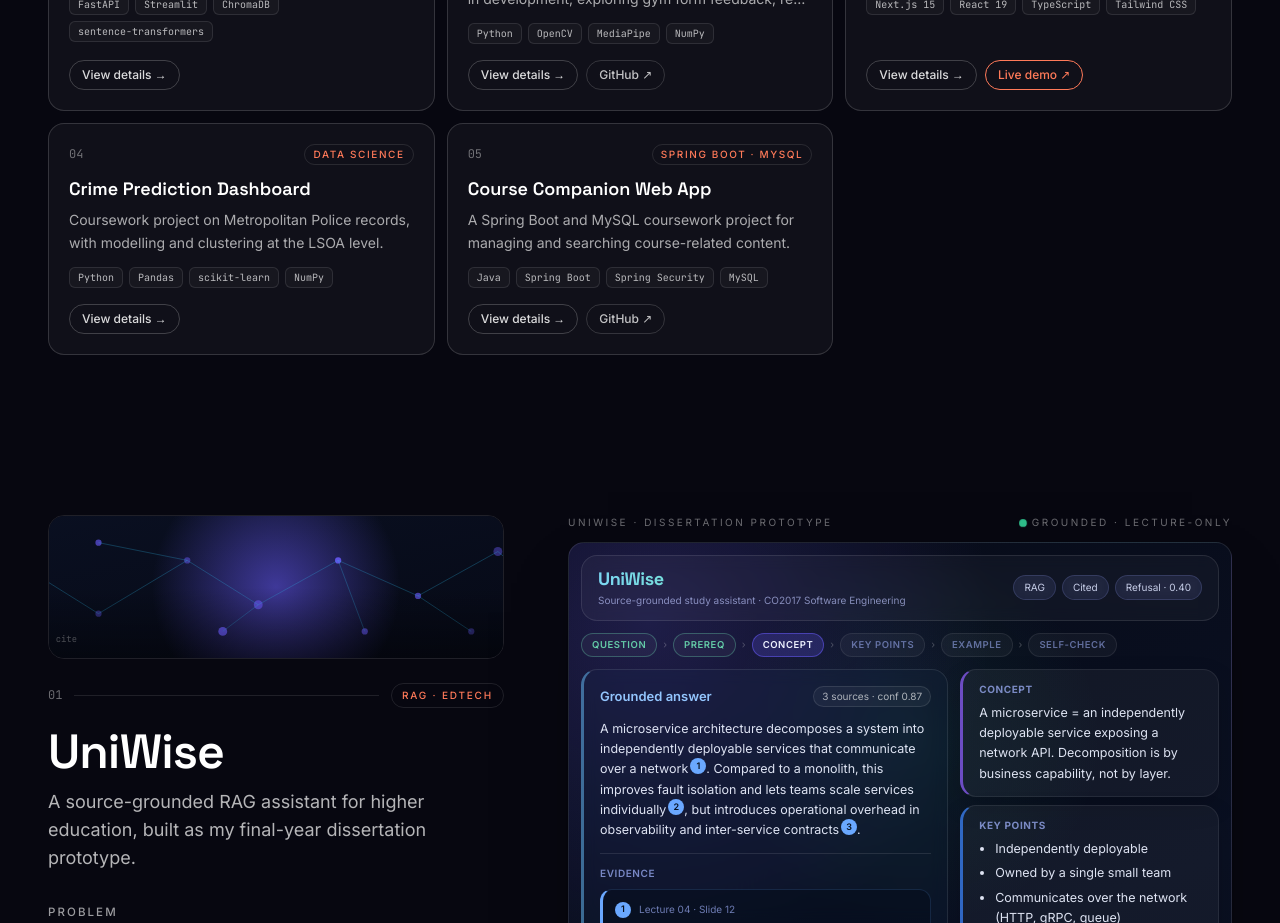
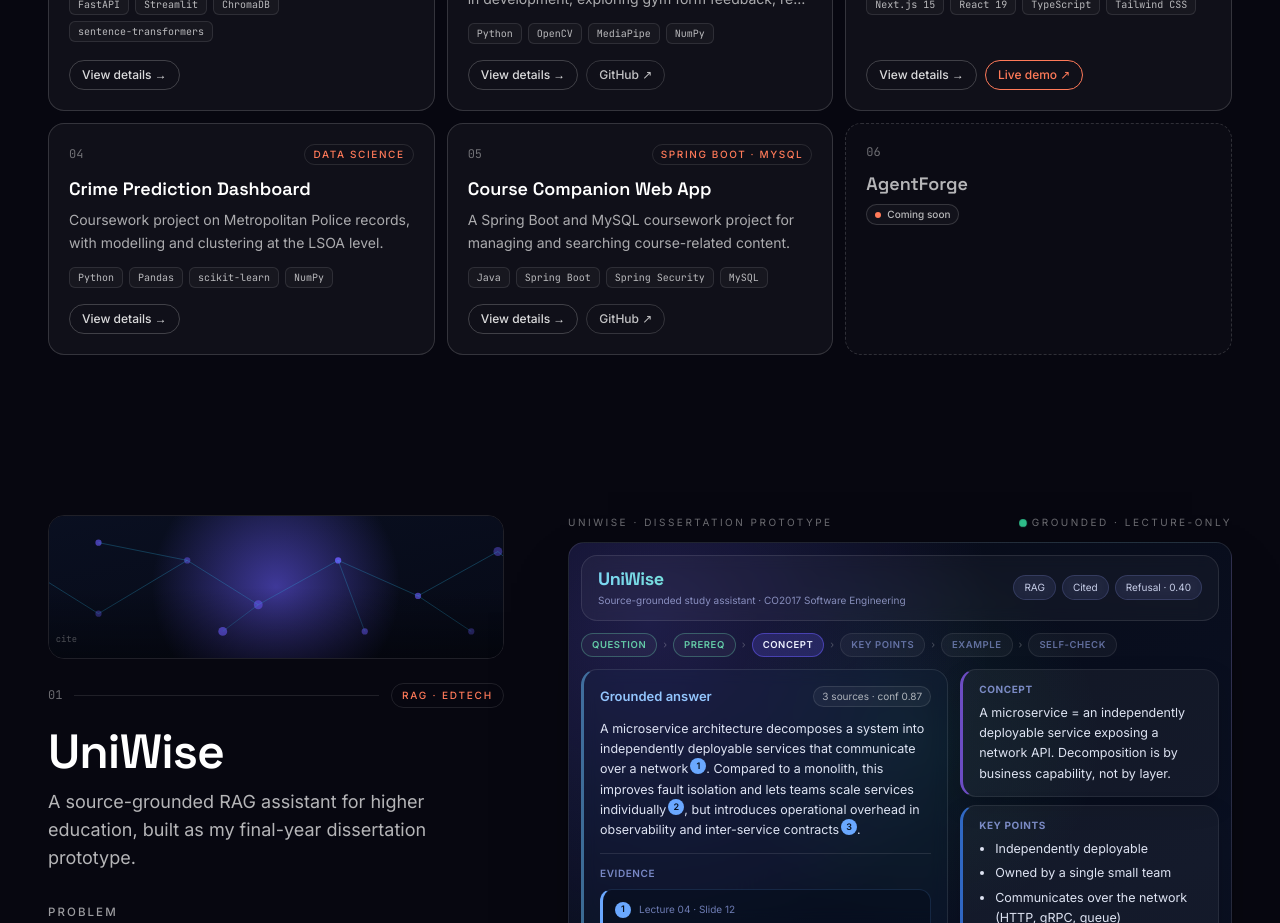
Before and after one commit to namitzz/Namit.portfolio, a React (Vite) app: page / in a window 1280 px wide. Shown: the part 2520-3443 px from the top of the page. Built offline with nearby package versions, Linux system fonts and the light colour scheme.

Commit message:
addee og iamge

```diff
--- a/src/App.jsx
+++ b/src/App.jsx
@@ -98,7 +98,9 @@ export default function App() {
         <WorkIntro />
         <ProjectIndex />
 
-        {projects.map((p) => (
+        {projects
+          .filter((p) => !p.comingSoon)
+          .map((p) => (
             <ProjectSection
               key={p.id}
               project={p}
--- a/src/components/ProjectIndex.jsx
+++ b/src/components/ProjectIndex.jsx
@@ -47,21 +47,31 @@ export default function ProjectIndex() {
               whileInView={{ opacity: 1, y: 0 }}
               viewport={{ once: true, margin: '-60px' }}
               transition={{ duration: 0.45, delay: i * 0.05 }}
-              className="flex h-full flex-col rounded-2xl border border-white/15 bg-white/[0.04] p-5 transition-all duration-300 hover:-translate-y-0.5 hover:border-white/35 hover:bg-white/[0.06]"
+              className={
+                p.comingSoon
+                  ? 'flex h-full flex-col rounded-2xl border border-dashed border-white/15 bg-white/[0.02] p-5'
+                  : 'flex h-full flex-col rounded-2xl border border-white/15 bg-white/[0.04] p-5 transition-all duration-300 hover:-translate-y-0.5 hover:border-white/35 hover:bg-white/[0.06]'
+              }
             >
               <div className="flex items-center justify-between gap-3">
                 <span className="font-mono text-xs text-white/40">
                   {p.index}
                 </span>
+                {!p.comingSoon && (
                   <span
                     className="rounded-full border border-white/10 px-2 py-0.5 text-[10px] font-medium uppercase tracking-[0.16em]"
                     style={{ color: 'var(--accent)' }}
                   >
                     {labels[p.id] || p.themeKey}
                   </span>
+                )}
               </div>
 
-              <h4 className="mt-3 font-display text-lg font-semibold leading-snug text-white">
+              <h4
+                className={`mt-3 font-display text-lg font-semibold leading-snug ${
+                  p.comingSoon ? 'text-white/70' : 'text-white'
+                }`}
+              >
                 {p.title}
               </h4>
 
@@ -75,11 +85,13 @@ export default function ProjectIndex() {
                 </span>
               )}
 
+              {!p.comingSoon && p.tagline && (
                 <p className="mt-2 line-clamp-2 text-sm leading-relaxed text-white/65">
                   {p.tagline}
                 </p>
+              )}
 
-              {p.stack?.length > 0 && (
+              {!p.comingSoon && p.stack?.length > 0 && (
                 <div className="mt-3 flex flex-wrap gap-1.5">
                   {p.stack.slice(0, 4).map((s) => (
                     <span
@@ -92,6 +104,7 @@ export default function ProjectIndex() {
                 </div>
               )}
 
+              {!p.comingSoon && (
                 <div className="mt-auto flex flex-wrap gap-2 pt-4">
                   <a
                     href={`#${p.id}`}
@@ -127,6 +140,7 @@ export default function ProjectIndex() {
                     </a>
                   )}
                 </div>
+              )}
             </motion.li>
           ))}
         </ul>
--- a/src/data/content.js
+++ b/src/data/content.js
@@ -213,6 +213,23 @@ export const projects = [
       demo: null,
     },
   },
+  // Placeholder. Shows in the Project directory only; the full project
+  // section is suppressed via `comingSoon` so the homepage doesn't render
+  // an empty Problem/Solution/Stack block for it.
+  {
+    id: 'agentforge',
+    themeKey: 'base',
+    index: '06',
+    title: 'AgentForge',
+    status: 'Coming soon',
+    comingSoon: true,
+    tagline: '',
+    cta: {
+      caseStudy: null,
+      github: null,
+      demo: null,
+    },
+  },
 ]
 
 export const skills = [
```
Lines whose indentation alone changed are shown as unchanged.
